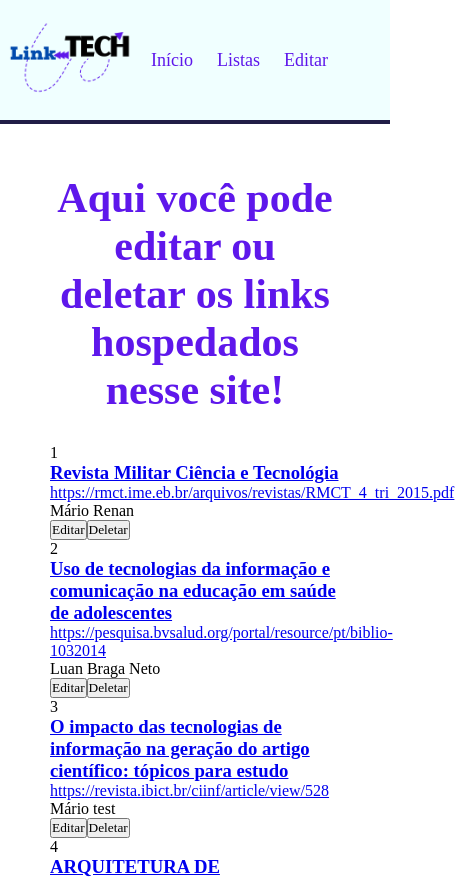
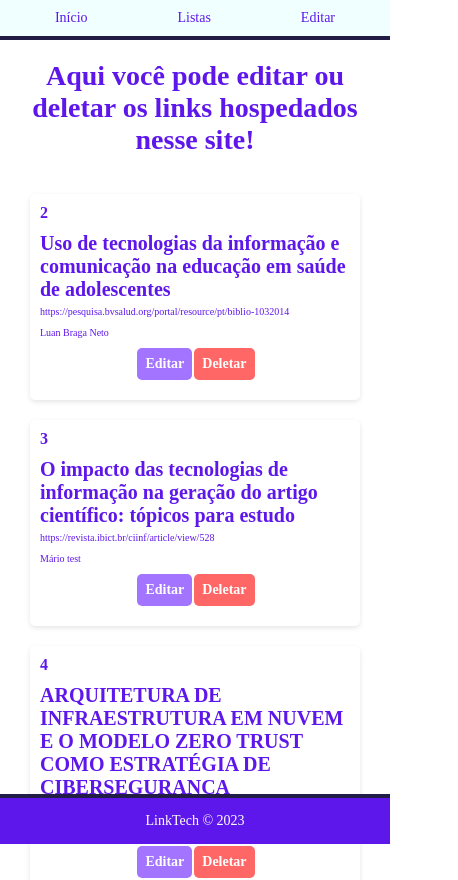
Before and after one commit to mariorenanofc/sistema-API-False, a Vue app: page /edit in a window 390 px wide. Shown: the top 880 px of the page, 458 px wide, since content can reach past the window. Built offline with nearby package versions, Linux system fonts and the light colour scheme; data requests are answered from the project's data file; the HTML template or start-up script is replaced by a standard one.

Commit message:
style: Adicionado responsividade em todas as pages

```diff
--- a/db/db.json
+++ b/db/db.json
@@ -1,12 +1,5 @@
 {
   "links": [
-    {
-      "url": "https://rmct.ime.eb.br/arquivos/revistas/RMCT_4_tri_2015.pdf",
-      "title": "Revista Militar Ciência e Tecnológia",
-      "name": "Mário Renan",
-      "status": "Enviados",
-      "id": 1
-    },
     {
       "url": "https://pesquisa.bvsalud.org/portal/resource/pt/biblio-1032014",
       "title": "Uso de tecnologias da informação e comunicação na educação em saúde de adolescentes",
@@ -34,6 +27,13 @@
       "name": "Jlio Test",
       "status": "Enviados",
       "id": 5
+    },
+    {
+      "url": "https://www.brasilcode.com.br/api-entenda-a-interface-de-programacao-de-aplicacao/",
+      "title": "API: Entenda a Interface de Programação de Aplicação",
+      "name": "Robson dos Santos",
+      "status": "Enviados",
+      "id": 6
     }
   ],
   "salvos": [
--- a/src/App.vue
+++ b/src/App.vue
@@ -35,17 +35,33 @@ import NavBar from './components/NavBar.vue';
 }
 
 .main-container {
-    margin: 50px;
+  margin: 20px;
   min-height: 250px;
 }
 
 h1 {
   text-align: center;
-    font-size: 42px;
-    margin-bottom: 30px;
+  font-size: 28px;
+  margin-bottom: 20px;
   color: #5E17EB;
 }
 
+@media screen and (min-width: 320px) {
+  h1 {
+    font-size: 28px;
+    margin-bottom: 28px;
+  }
+}
+
+@media screen and (min-width: 480px) {
+  .main-container {
+    margin: 40px;
+  }
+
+  h1 {
+    font-size: 36px;
+  }
+}
 
 
 </style>
--- a/src/components/Banner.vue
+++ b/src/components/Banner.vue
@@ -12,8 +12,7 @@ export default {
 </script>
 
 <style scoped>
-
-    #main-banner{
+    #main-banner {
         background-image: url('/public/img/banner.jpg');
         background-position: 0 -180px;
         background-size: cover;
@@ -30,4 +29,16 @@ export default {
         padding: 20px;
     }
 
+    /* Estilos específicos para dispositivos com largura de 320px */
+
+    @media only screen and (max-width: 425px) {
+        #main-banner {
+            height: 150px;
+        }
+
+        #main-banner h4 {
+            font-size: 20px;
+            padding: 10px;
+        }
+    }
 </style>
--- a/src/components/Dashboard.vue
+++ b/src/components/Dashboard.vue
@@ -86,4 +86,32 @@ p {
         width: 100%;
         text-align: right;
     }
+
+    /* Dispositivos com largura de 320px */
+    @media only screen and (max-width: 425px) {
+        .link {
+            margin: 5px;
+            padding: 10px;
+            border-width: 2px;
+            border-radius: 10px;
+            width: 100%;
+            height: auto;
+            display: flex;
+            align-content: space-between;
+            justify-content: space-between;
+            flex-wrap: wrap;
+        }
+
+        h3 {
+            font-size: 22px;
+        }
+
+        a {
+            font-size: 14px;
+        }
+
+        p {
+            font-size: 14px;
+        }
+    }
   </style>
--- a/src/components/EditList.vue
+++ b/src/components/EditList.vue
@@ -4,16 +4,17 @@
       <div class="order-id">{{ link.id }}</div>
       <a :href="link.url" target="_blank">
         <h3>{{ link.title }}</h3>
-          {{ link.url }}
+        <p>{{ link.url }}</p>
       </a>
       <p>{{ link.name }}</p>
-        <div>
+      <div class="button-container">
         <button @click="editList(link)" class="btn-edit">Editar</button>
         <button @click="deleteList(link.id)" class="btn-delete">Deletar</button>
       </div>
     </div>
   </div>
 </template>
+
 
 <script>
 import Swal from 'sweetalert2';
@@ -116,5 +117,129 @@ export default {
 </script>
 
 <style scoped>
+.container-list {
+  display: flex;
+  flex-direction: column;
+  align-items: center;
+  padding: 20px;
+  max-width: 1000px;
+  margin: 0 auto;
+}
 
+.list-change {
+  display: flex;
+  flex-direction: column;
+  align-items: flex-start;
+  width: 100%;
+  margin-bottom: 20px;
+  padding: 20px;
+  background-color: #fff;
+  border-radius: 5px;
+  box-shadow: 0px 2px 5px rgba(0, 0, 0, 0.1);
+}
+
+.order-id {
+  font-weight: bold;
+  color: #5E17EB;
+  font-size: 20px;
+  margin-bottom: 10px;
+}
+
+a {
+  text-decoration: none;
+  color: #222;
+  margin-bottom: 10px;
+  width: 100%;
+}
+
+h3 {
+  margin-bottom: 5px;
+  font-size: 24px;
+  font-weight: bold;
+  color: #5E17EB;
+}
+
+p {
+  margin: 0;
+  font-size: 14px;
+  color: #5E17EB;
+}
+
+.description {
+  margin-bottom: 10px;
+  font-size: 16px;
+  color: #222;
+}
+
+.button-container {
+  display: flex;
+  justify-content: flex-end;
+  flex-direction: row;
+  width: 100%;
+}
+
+button {
+  background-color: #5E17EB;
+  color: #fff;
+  padding: 10px;
+  border: none;
+  border-radius: 5px;
+  font-size: 16px;
+  font-weight: bold;
+  cursor: pointer;
+  transition: all 0.3s ease-in-out;
+}
+
+.btn-edit {
+  background-color: #a274ff;
+  margin-right: 10px;
+}
+
+.btn-delete {
+  background-color: #ff6666;
+}
+
+button:hover {
+  background-color: #4e148c;
+}
+
+/* media query para dispositivos móveis */
+@media (max-width: 425px) {
+  .container-list {
+    padding: 10px;
+  }
+
+  .list-change {
+    padding: 10px;
+  }
+
+  .order-id {
+    font-size: 16px;
+  }
+
+  h3 {
+    font-size: 20px;
+  }
+
+  p {
+    font-size: 10px;
+  }
+
+  .button-container {
+    display: flex;
+    justify-content: center;
+    align-items: flex-start;
+  }
+  button {
+    margin-top: 10px;
+    margin-left: 2px;
+    padding: 8px;
+    font-size: 14px;
+  }
+
+  .btn-edit {
+    margin-right: 0;
+    margin-bottom: 10px;
+  }
+}
 </style>
--- a/src/components/Footer.vue
+++ b/src/components/Footer.vue
@@ -10,9 +10,8 @@
     }
 </script>
 
-<style  scoped>
+<style scoped>
     #footer {
-
         height: 100px;
         width: 100%;
         background-color: #5E17EB;
@@ -23,4 +22,16 @@
         justify-content: center;
         bottom: 0;
     }
+
+    /* Dispositivos com tela de 320px */
+
+
+    @media (max-width: 425px) {
+        #footer {
+            height: 50px;
+            font-size: 14px;
+            position: fixed;
+            bottom: 0;
+        }
+    }
 </style>
--- a/src/components/LinkForm.vue
+++ b/src/components/LinkForm.vue
@@ -180,4 +180,19 @@ button:hover {
     width: 300px;
 
 }
+
+/* Dispositivos com tela de 320px */
+@media screen and (max-width: 425px) {
+  #link-form {
+    max-width: 100%;
+  }
+
+  input {
+    font-size: 14px;
+  }
+
+  button {
+    font-size: 24px;
+  }
+}
 </style>
--- a/src/components/NavBar.vue
+++ b/src/components/NavBar.vue
@@ -53,4 +53,26 @@
     width: 130px;
     height: 85px;
 }
+
+/* Dispositivos com tela de 320px */
+@media screen and (max-width: 425px) {
+    #nav {
+        justify-content: space-around;
+        padding: 10px;
+    }
+
+    #nav #logo_url {
+        display: none;
+    }
+
+    #nav a {
+        margin:0 15px;
+        font-size: 14px;
+    }
+
+    #logo {
+        width: 90px;
+        height: 60px;
+    }
+}
 </style>
```
Lines whose indentation alone changed are shown as unchanged.
